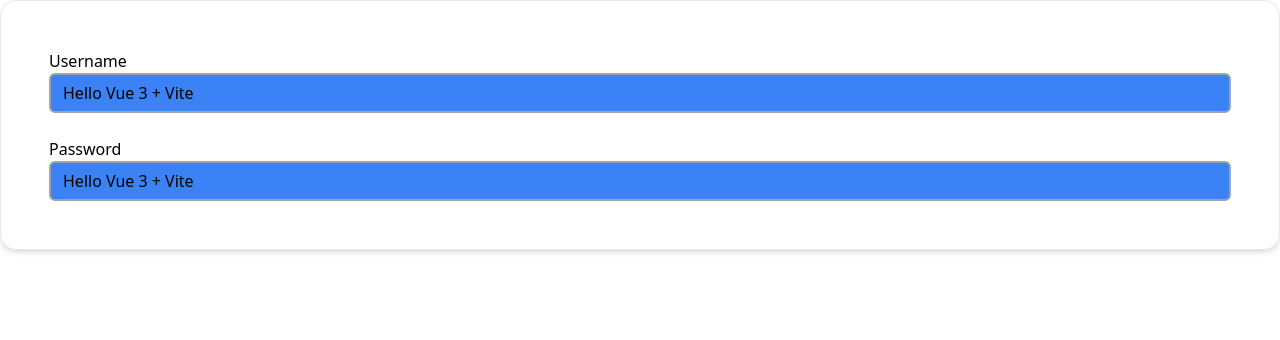
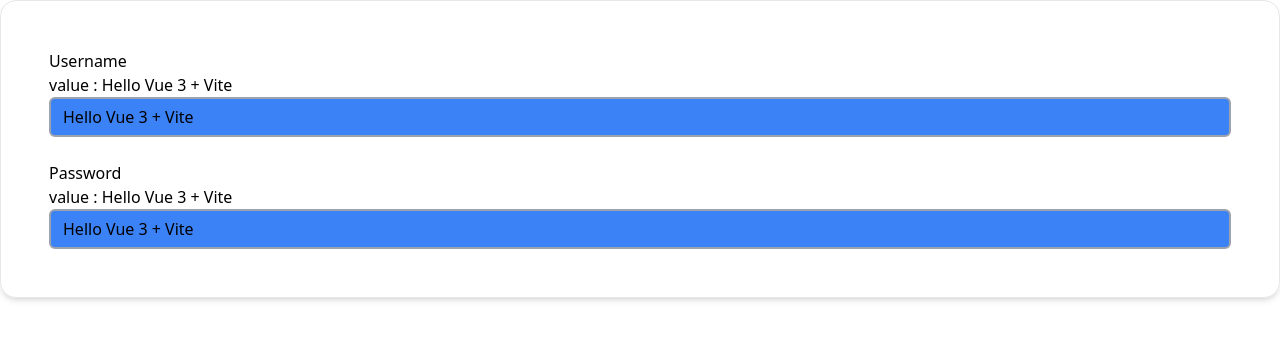
Before and after one commit to mening1085/monorepo-demo, a Vue app: page / in a window 1280 px wide. Shown: the top 340 px of the page. Built offline with nearby package versions, Linux system fonts and the light colour scheme; the HTML template or start-up script is replaced by a standard one.

Commit message:
add form

```diff
--- a/src/components/TextInput.vue
+++ b/src/components/TextInput.vue
@@ -1,5 +1,6 @@
 <template>
   <div>
+    value : {{ value }}
     <input
       type="text"
       :value="value"
```
